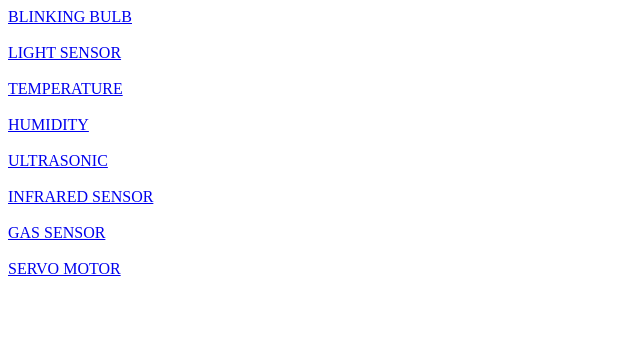
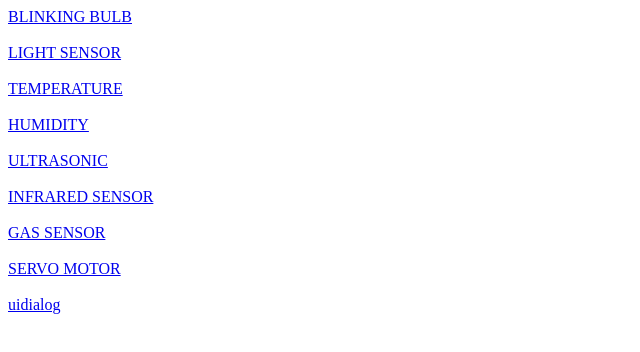
Before and after one commit to tempest190/es, a plain HTML site: page index.html in a window 1280 px wide. Shown: the full height of the page, 0-640 px from the left. Drawn offline with Linux system fonts and the light colour scheme.

Commit message:
Update index.html

```diff
--- a/index.html
+++ b/index.html
@@ -31,6 +31,7 @@
     <a href="PRAC9.txt">SERVO MOTOR</a>
     <br>
     <br>
+     <a href="uidialog.txt">uidialog</a>
 
 
 </body>
```
